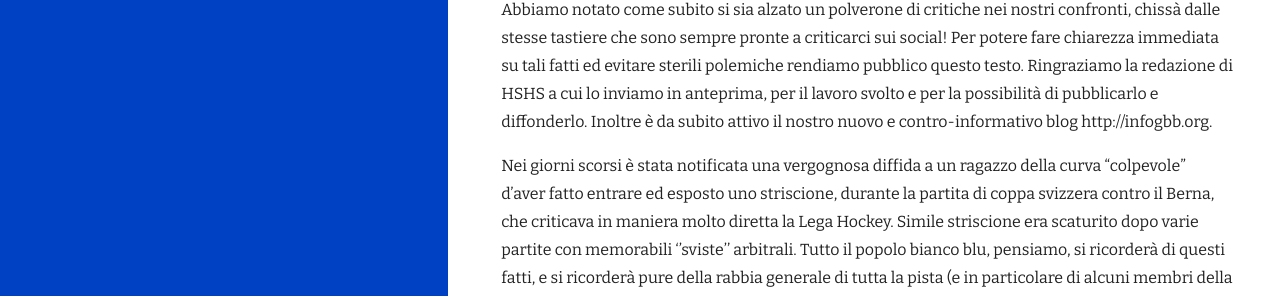
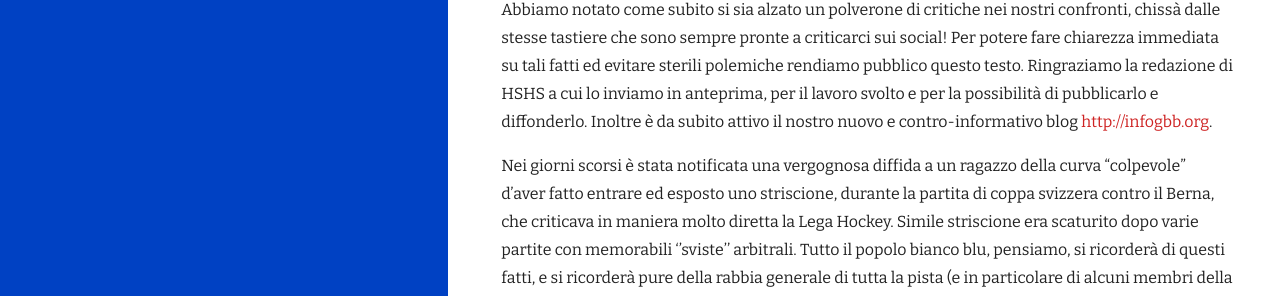
Before and after one commit to cyberl3o/cyberl3o.github.io, a Jekyll site: the page built from _posts/2018-03-13-alcune-precisazioni-sugli-striscioni-di-sabato-alla-valascia.md, in a window 1280 px wide. Shown: the part 240-536 px from the top of the page. Built offline with Jekyll 4.4.1, drawn with Linux system fonts in a browser that asks for light colours; nearby versions of some CDN libraries.

```diff
--- a/_posts/2018-03-13-alcune-precisazioni-sugli-striscioni-di-sabato-alla-valascia.md
+++ b/_posts/2018-03-13-alcune-precisazioni-sugli-striscioni-di-sabato-alla-valascia.md
@@ -20,7 +20,7 @@ criticarci sui social! Per potere fare chiarezza immediata su tali fatti
 ed evitare sterili polemiche rendiamo pubblico questo testo. Ringraziamo
 la redazione di HSHS a cui lo inviamo in anteprima, per il lavoro svolto
 e per la possibilità di pubblicarlo e diffonderlo. Inoltre è da subito
-attivo il nostro nuovo e contro-informativo blog **http://infogbb.org**.
+attivo il nostro nuovo e contro-informativo blog <http://infogbb.org>.
 
 Nei giorni scorsi è stata notificata una vergognosa diffida a un ragazzo
 della curva “colpevole” d’aver fatto entrare ed esposto uno striscione,
```
